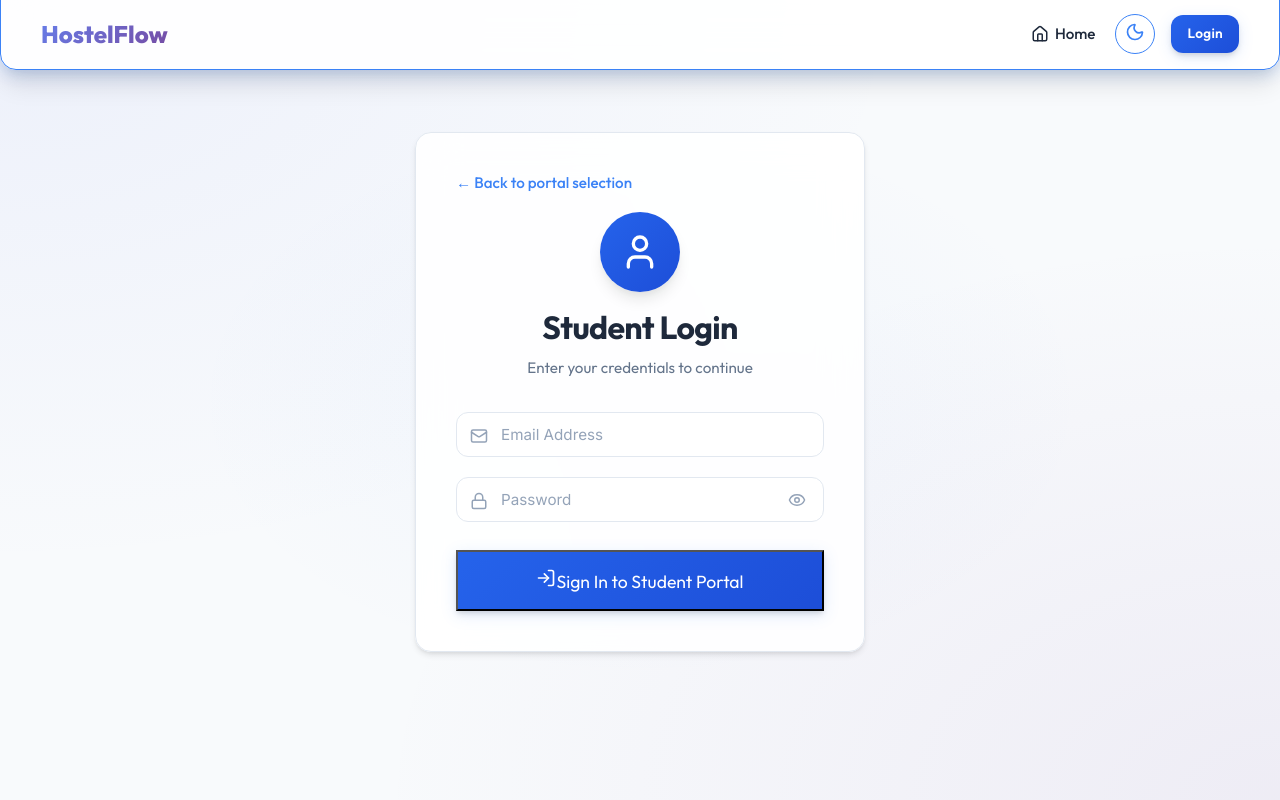
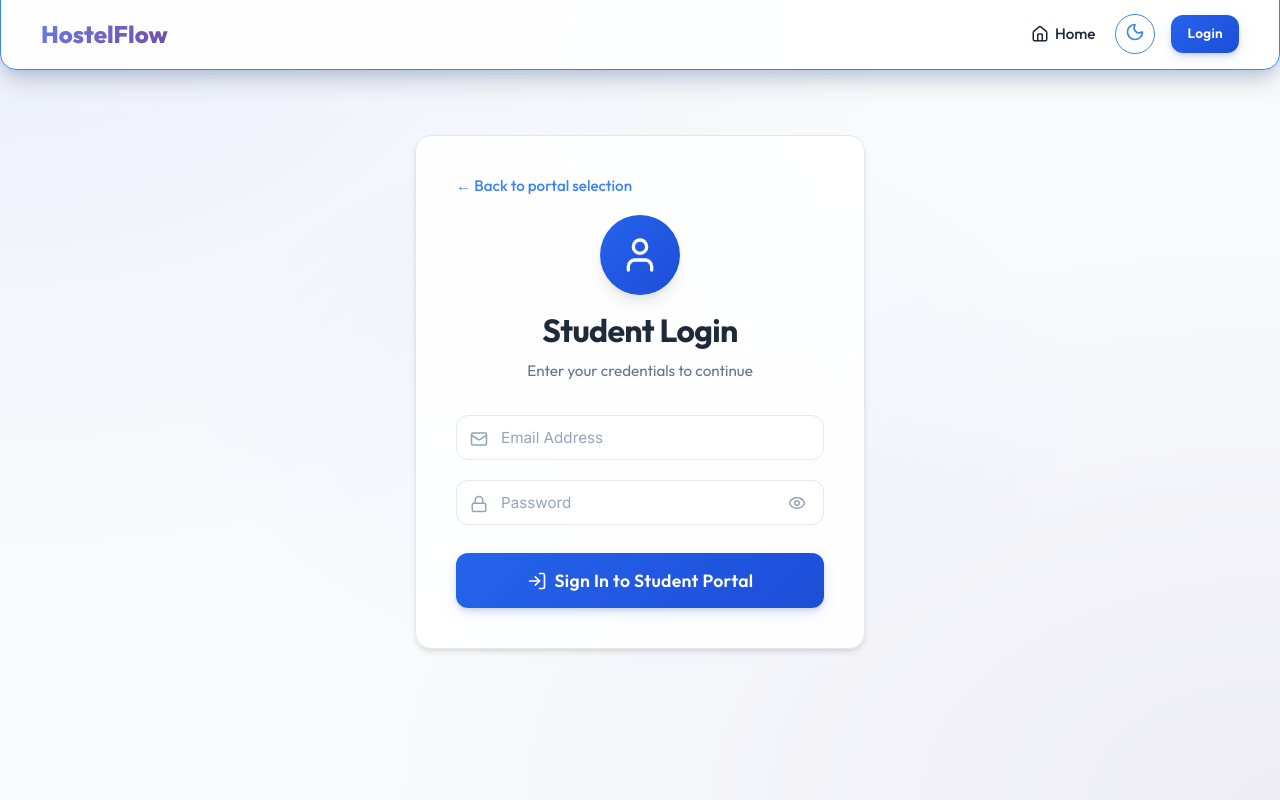
Before and after one commit to adityajain-27/hostel_issue_tracking_system, a React app in the folder frontend/: page /login in a window 1280 px wide. Both pictures are taken after a click on the element 457 px from the left and 467 px from the top of the page. Built offline with nearby package versions, Linux system fonts and the light colour scheme; the HTML template or start-up script is replaced by a standard one.

Commit message:
Changing login button ui design

```diff
--- a/frontend/src/pages/Login.jsx
+++ b/frontend/src/pages/Login.jsx
@@ -294,7 +294,7 @@ const Login = () => {
                         whileHover={{ scale: 1.02 }}
                         whileTap={{ scale: 0.98 }}
                         type="submit"
-                        className="btn-primary btn-lg"
+                        className="btn btn-primary btn-lg"
                         style={{
                             width: '100%',
                             marginTop: '8px'
```
